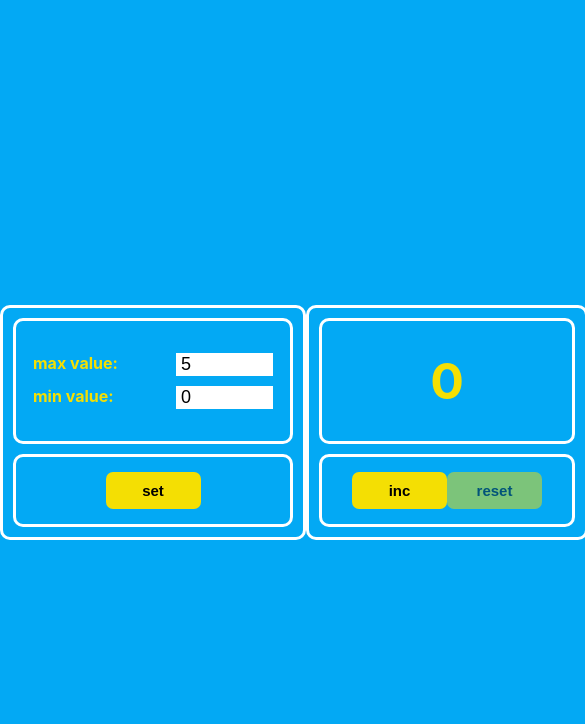
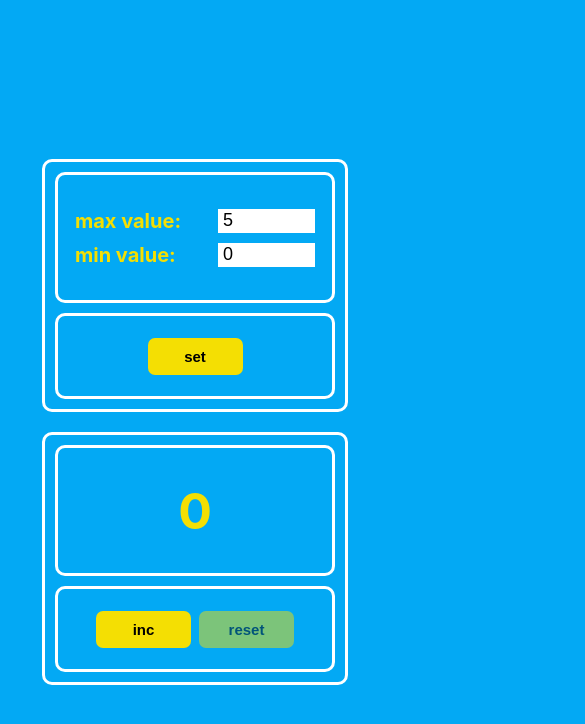
Before and after one commit to yneskladovae/Advanced-counter, a React (Create React App) app: page / in a window 390 px wide. Shown: the top 724 px of the page, 585 px wide, since content can reach past the window. Built offline with nearby package versions, Linux system fonts and the light colour scheme.

Commit message:
change some styles

```diff
--- a/src/App.css
+++ b/src/App.css
@@ -1,6 +1,7 @@
 .app-container {
     display: flex;
-    justify-content: space-evenly;
+    flex-wrap: wrap;
+    justify-content: center;
     position: absolute;
     margin: auto;
     top: 0;
@@ -8,13 +9,15 @@
     bottom: 0;
     left: 0;
     height: max-content;
+    zoom: 2;
 }
 
 .counter-container {
-    width: 300px;
+    width: 315px;
     border: 3px solid #ffffff;
     border-radius: 10px;
     text-align: center;
+    margin: 10px;
 }
 
 .counter-table, .counter-setting-table {
@@ -24,18 +27,19 @@
     padding: 25px;
     color: #f4df03;
     font-weight: bold;
+    font-size: 20px;
     display: flex;
     align-items: center;
     justify-content: center;
-    height: 70px;
+    height: 75px;
 }
 
 .count-num {
     font-size: 50px;
 }
 .count-err {
-    font-size: 55px;
-    letter-spacing: 10px;
+    font-size: 50px;
+    /*letter-spacing: 10px;*/
     color: red;
 }
 
@@ -46,10 +50,12 @@
 .counter-btns, .counter-setting-btn {
     display: flex;
     justify-content: space-evenly;
+    align-items: center;
     border: 3px solid #ffffff;
     margin: 10px;
     border-radius: 10px;
     padding: 15px 30px;
+    height: 50px;
 }
 
 .max-value {
@@ -98,3 +104,13 @@
     background: red;
     color: white;
 }
+
+@media only screen and (max-width: 600px) {
+    .app-container {
+        zoom: 1;
+    }
+    .counter-container {
+        margin: 10px 0;
+        width: 300px;
+    }
+}
```
